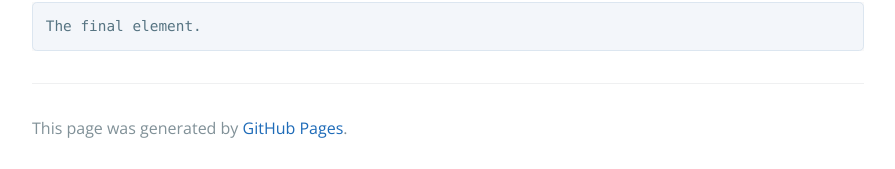
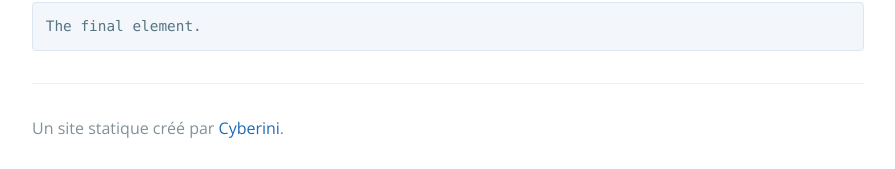
Before and after one commit to cyberini/cyberini.github.io, a Jekyll site: the page built from index.md, in a window 1280 px wide and 900 px high, scrolled down 3166 px. Shown: the part 728-897 px from the top of the window, without its empty margins (192-1087 px from the left). Built offline with Jekyll 4.4.1, drawn with Linux system fonts in a browser that asks for light colours.

Commit message:
Update default.html

```diff
--- a/_layouts/default.html
+++ b/_layouts/default.html
@@ -34,7 +34,7 @@
         {% if site.github.is_project_page %}
           <span class="site-footer-owner"><a href="{{ site.github.repository_url }}">{{ site.github.repository_name }}</a> is maintained by <a href="{{ site.github.owner_url }}">{{ site.github.owner_name }}</a>.</span>
         {% endif %}
-        <span class="site-footer-credits">This page was generated by <a href="https://pages.github.com">GitHub Pages</a>.</span>
+        <span class="site-footer-credits">Un site statique créé par <a href="https://cyberini.com">Cyberini</a>.</span>
       </footer>
     </main>
   </body>
```
